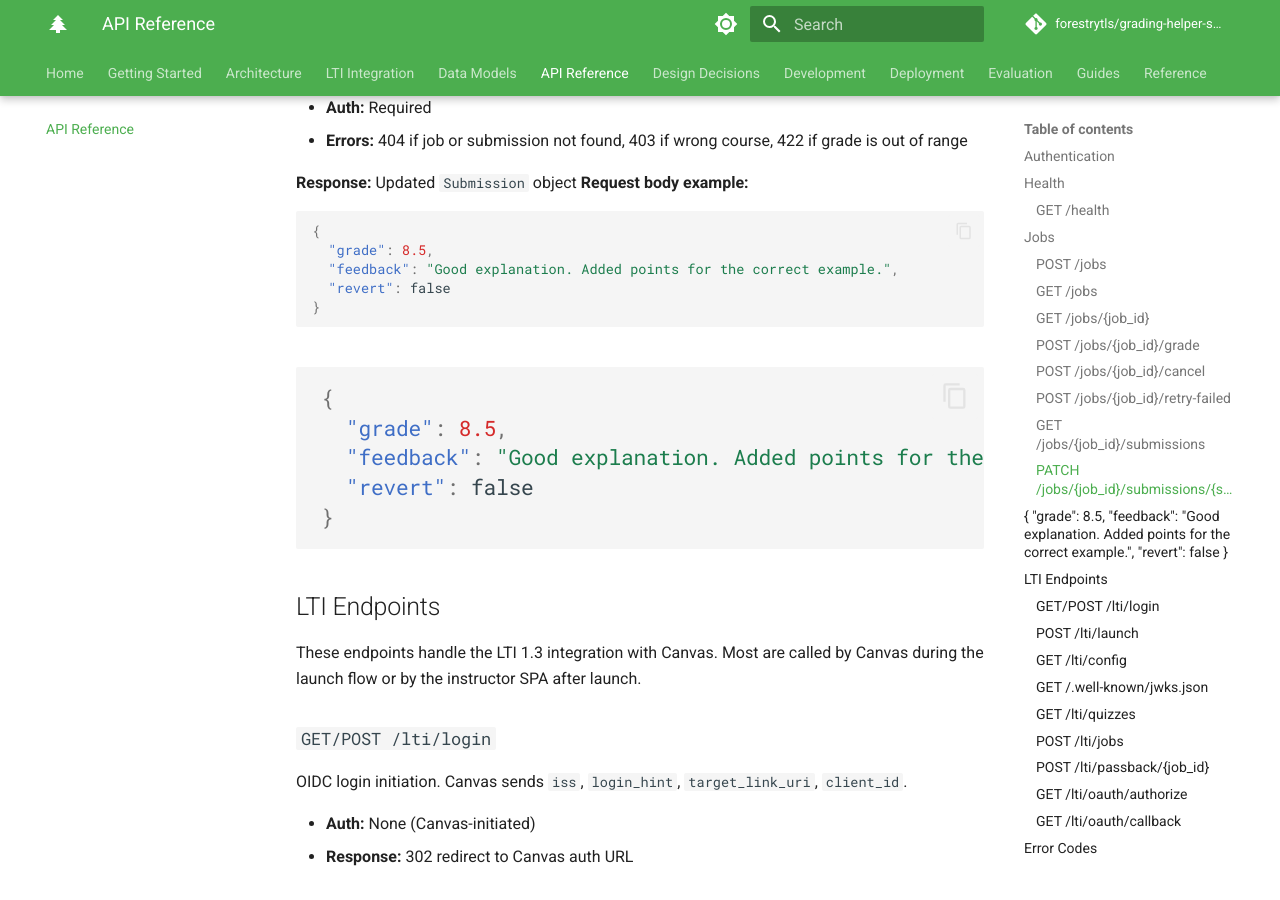
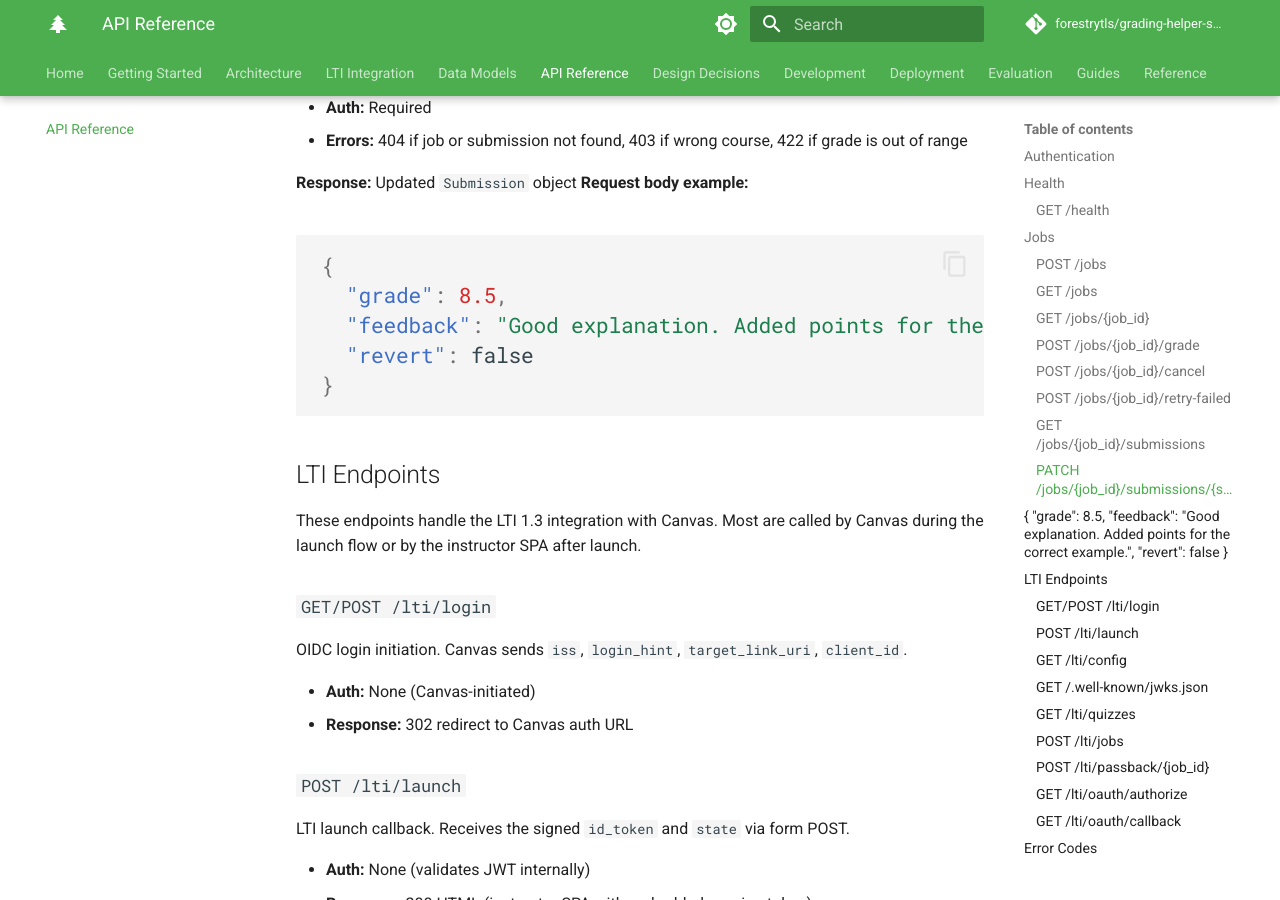
Before and after one commit to UBCForestryTLS/grading-helper-service, an MkDocs documentation site: the page built from docs/api/index.md, in a window 1280 px wide and 900 px high, scrolled down 4560 px. Built offline with MkDocs 1.6.1 and Material for MkDocs 9.7.7, drawn with Linux system fonts in a browser that asks for light colours; comment, search, counter and statistics services are not loaded.

Commit message:
removed duplicate code

````diff
--- a/docs/api/index.md
+++ b/docs/api/index.md
@@ -188,14 +188,6 @@ Lets instructor set or clear a grade/feedback override on a single submission.
   "revert": false
 }
 ```
-
-```json
-{
-  "grade": 8.5,
-  "feedback": "Good explanation. Added points for the correct example.",
-  "revert": false
-}
-```
 ---
 
 ## LTI Endpoints
````
Also changed, not shown: 1 other file.
